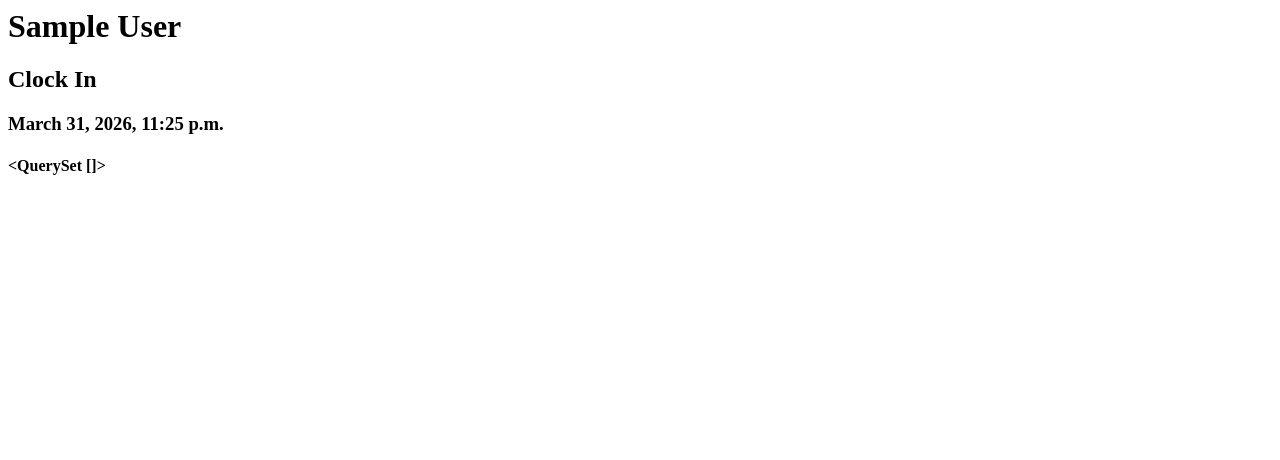
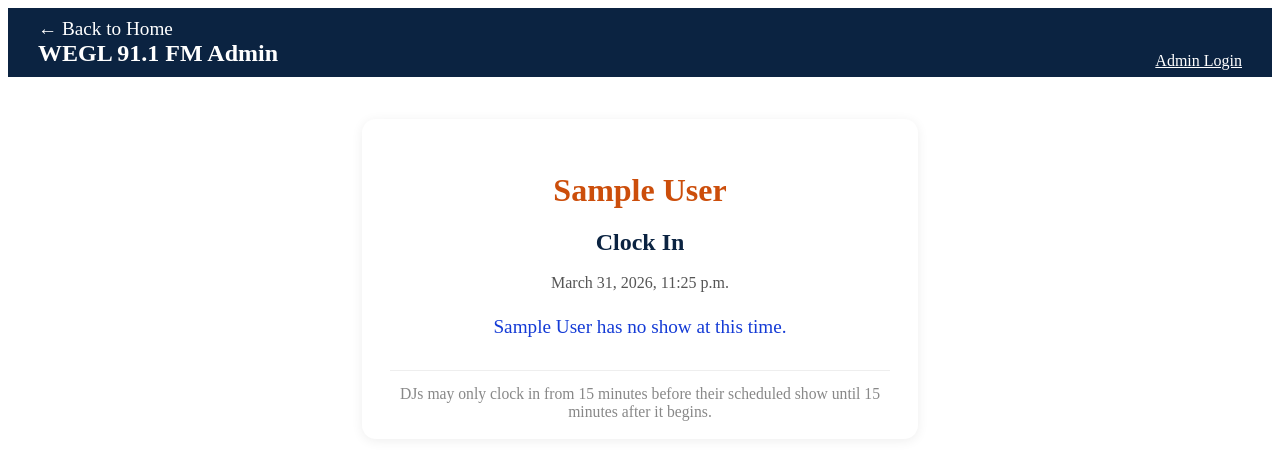
Before and after one commit to aulukeallen/WEGL-Senior-Design, a Django app: page /djrecord/clock_in/ in a window 1280 px wide. Shown: the top 460 px of the page. Run offline with Django 5.2, Linux system fonts and the light colour scheme; a user stored in the database is signed in; tables that the repository leaves empty hold one stand-in row (values such as "Sample post").

Commit message:
UI and small backend clean-up

```diff
--- a/src/weglsite/djrecord/templates/djrecord/clockin.html
+++ b/src/weglsite/djrecord/templates/djrecord/clockin.html
@@ -1,4 +1,53 @@
-<h1>{{ dj }}</h1>
-<h2>Clock In</h2>
-<h3>{{ now }}</h3>
-<h4>{{ shows }}</h4>
+
+{% include 'master_header.html' %}
+<style>
+.clockin-container {
+	max-width: 500px;
+	margin: 40px auto 0 auto;
+	background: #fff;
+	border-radius: 14px;
+	box-shadow: 0 2px 12px rgba(0,0,0,0.07);
+	padding: 32px 28px 18px 28px;
+	text-align: center;
+}
+.clockin-container h1 {
+	color: #cc4e0b;
+	margin-bottom: 8px;
+}
+.clockin-container h2 {
+	color: #0b2341;
+	margin-bottom: 18px;
+}
+.clockin-status {
+	font-size: 1.2em;
+	margin: 24px 0 18px 0;
+	color: #143bd6;
+	font-weight: 500;
+}
+.clockin-time {
+	color: #555;
+	margin-bottom: 10px;
+}
+.clockin-footer {
+	margin-top: 32px;
+	font-size: 0.98em;
+	color: #888;
+	border-top: 1px solid #eee;
+	padding-top: 14px;
+}
+</style>
+<div class="clockin-container">
+	<h1>{{ dj }}</h1>
+	<h2>Clock In</h2>
+	<div class="clockin-time">{{ now }}</div>
+	<div class="clockin-status">
+		{% if show %}
+			{{ dj }} is clocked in for <strong>{{ show }}</strong>!
+		{% else %}
+			{{ dj }} has no show at this time.
+		{% endif %}
+	</div>
+	<div class="clockin-footer">
+		DJs may only clock in from 15 minutes before their scheduled show until 15 minutes after it begins.
+	</div>
+</div>
--- a/src/weglsite/djrecord/views.py
+++ b/src/weglsite/djrecord/views.py
@@ -99,23 +99,23 @@ def clock_in(request):
         print(current_weekday)
         print(f"Show: {show.name}, Day: {show.day}, Start Time: {show.startTime}")
     # Get shows for today (by weekday) and within the time window
-    shows = OnAirShow.objects.filter(
+    show = OnAirShow.objects.filter(
         djs=dj,
         day=current_weekday,
         startTime__gte=time_window_start,
         startTime__lte=time_window_end
-    )
-    print('endpoint')
-    for show in shows:
+    ).first()
+
+    if show:
         print(show.name, show.startTime)
 
     # Set present=True for each OnAirShowDJ record for these shows
 
-    for show in shows:
+    if show:
         print(show.name)
         onairshowdj = OnAirShowDJ.objects.filter(onairshow=show, dj=dj).first()
         if onairshowdj:
             onairshowdj.present = True
             onairshowdj.save()
 
-    return render(request, "djrecord/clockin.html", {"dj": dj, "shows": shows, "now": now, "clocked_in": True if shows else False})
+    return render(request, "djrecord/clockin.html", {"dj": dj, "show": show, "now": now, "clocked_in": True if show else False})
```
